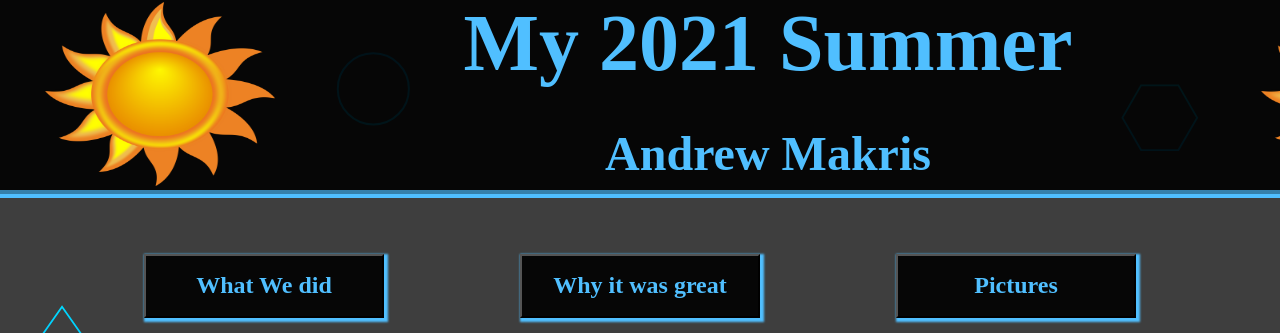
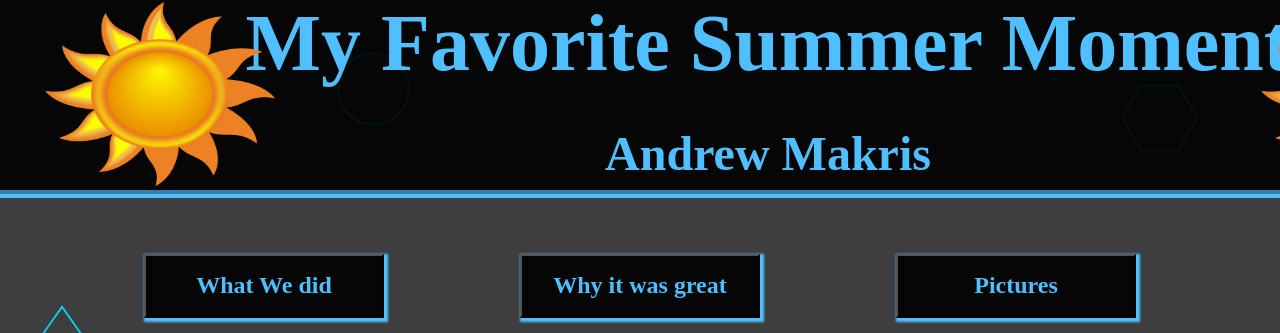
Before and after one commit to Amakris12/summer21, a plain HTML site: page index.html in a window 1280 px wide. Shown: the top 333 px of the page. Drawn offline with Linux system fonts and the light colour scheme.

Commit message:
Update index.html

```diff
--- a/index.html
+++ b/index.html
@@ -12,7 +12,7 @@
 <body>
     <div>
         <div id="top">
-            <h1 id="header">My 2021 Summer</h1>
+            <h1 id="header">My Favorite Summer Moment</h1>
             <h3 id="sub">Andrew Makris</h3>
             <img id="sun" src="images/sun.png">
             <img id="sun2" src="images/sun.png">
```
